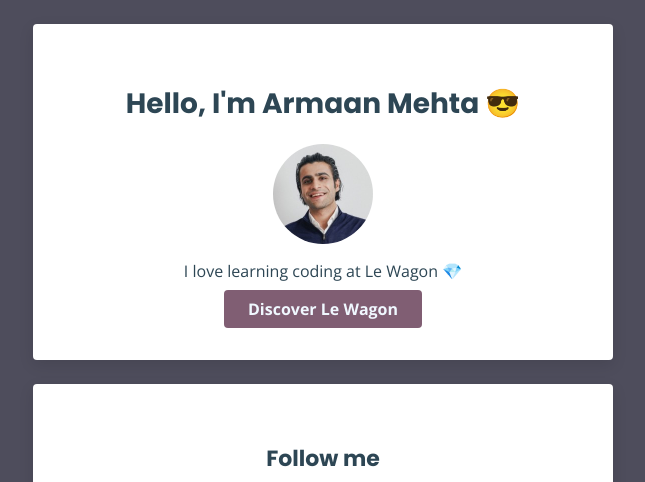
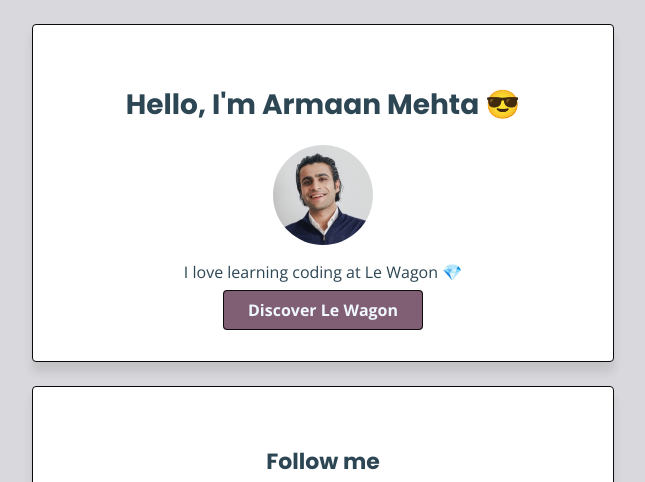
Before and after one commit to arms44/profile, a plain HTML site: page index.html in a window 1280 px wide. Shown: the top 482 px of the page, without its empty margins (317-962 px from the left). Drawn offline with nearby package versions, Linux system fonts and the light colour scheme.

Commit message:
make my profile prettier

```diff
--- a/style.css
+++ b/style.css
@@ -2,7 +2,7 @@
 @import url(https://use.fontawesome.com/releases/v5.6.3/css/all.css);
 body {
   font-family: 'Open Sans';
-  background-color: rgb(78, 77, 92);
+  background-color: rgb(217, 217, 221);
   color: rgb(45, 70, 84);
   font-size: 16px;
   line-height: normal;
@@ -48,6 +48,8 @@ width: 500px;
   text-align: center;
   border-radius: 4px;
   padding: 40px;
+  box-shadow: 0px 10px 10px rgb(0 0 0 / 10%);
+  border: 1px solid rgb(11, 11, 11);
 }
 
 .img-circle {
@@ -62,6 +64,8 @@ width: 500px;
   margin: 8px 24px;
   border-radius: 4px;
   box-shadow: 0 5px 15 px rgba(0,0,0,0.1);
+  border: 1px solid rgb(11, 11, 11);
+
 }
 
 .list-inline {
```
